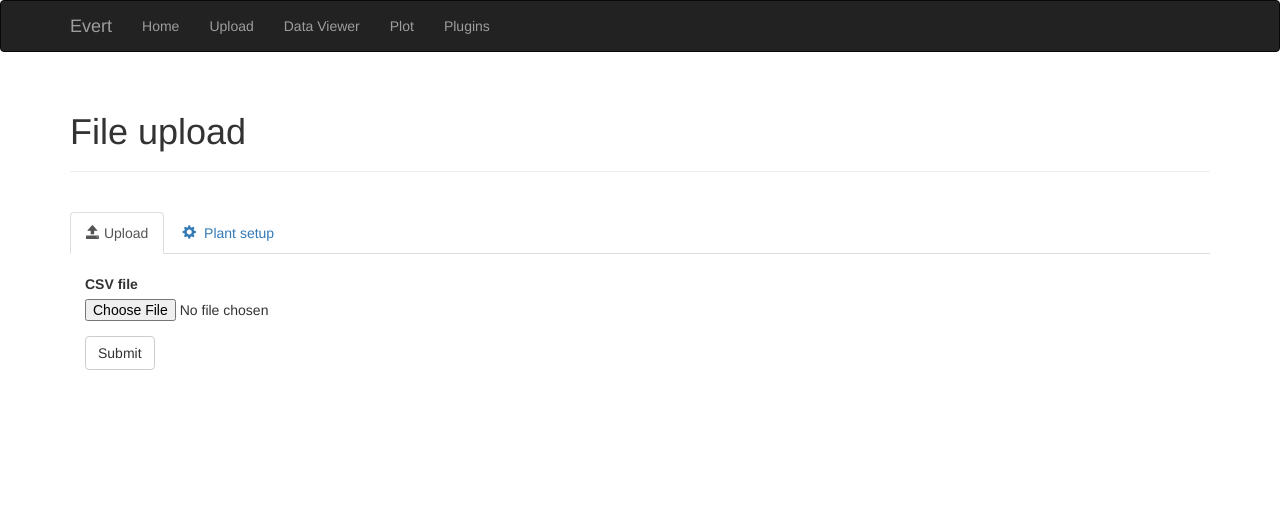
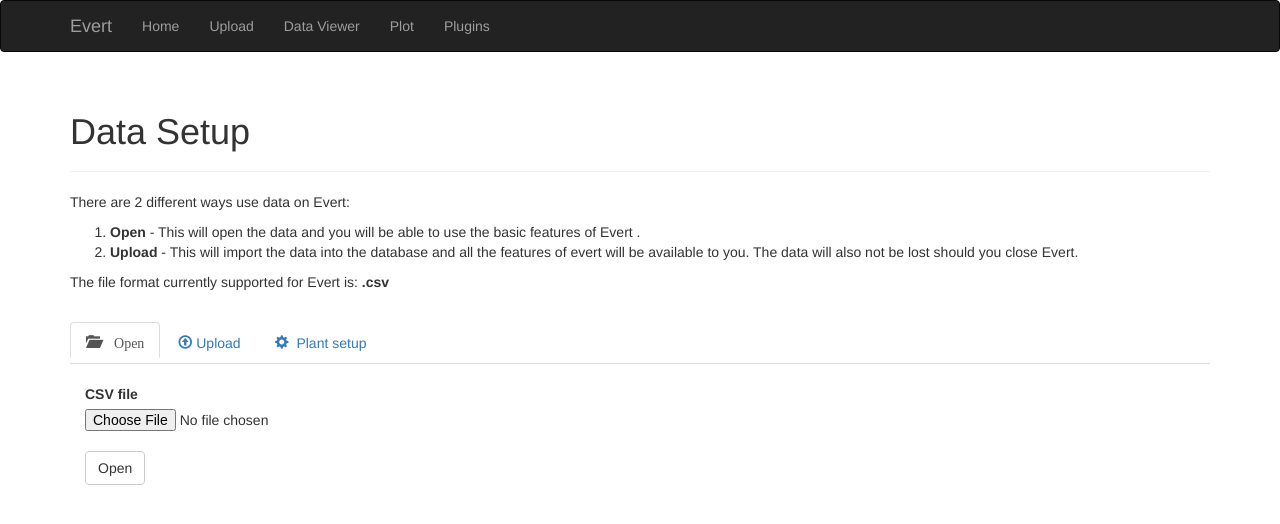
Before and after one commit to evert-platform/evertbase, a Flask app: template app/templates/uploads.html in a window 1280 px wide. Shown: the top 524 px of the page. Run offline with Flask 2, Linux system fonts and the light colour scheme; the template is opened without the code that fills it: values that come from a table or form of the project are taken from there, others are empty; parts of the project's set-up code (start-up, migrations or seed data) failed here and were passed over; some libraries are stand-ins or nearby versions.

Commit message:
basic setup of file handling forms plant setup to be expanded

```diff
--- a/app/templates/uploads.html
+++ b/app/templates/uploads.html
@@ -4,30 +4,64 @@
     <script src="{{ url_for('static', filename='javascript/uploads.js') }}"></script>
 {% endblock %}
 
-{% block title %}Uploads{% endblock %}
+{% block title %}Data Setup{% endblock %}
 {% block page_content %}
     <div class="page-header">
-        <h1>File upload</h1>
+        <h1>Data Setup</h1>
     </div>
+
+    <p>
+    There are 2 different ways use data on Evert:
+        <ol>
+            <li>
+                <strong>Open</strong> - This will open the data and you will be able to use the basic features of Evert
+                .
+            </li>
+            <li>
+                <strong>Upload</strong> - This will import the data into the database and all the features of evert
+                will be
+                available to you. The data will also not be lost should you close Evert.
+            </li>
+        </ol>
+
+        The file format currently supported for Evert is: <strong>.csv</strong>
+    </p>
+
     <br>
 
      <ul class="nav nav-tabs">
-        <li id="upload" class="active"><a  href="#"><span class="glyphicon glyphicon-open"></span>&nbsp;Upload</a> </li>
+         <li id="open" class="active"><a href="#"><span class="glyphicon glyphicon-folder-open">&nbsp;Open</span></a></li>
+        <li id="upload"><a  href="#"><span class="glyphicon glyphicon-upload"></span>&nbsp;Upload</a> </li>
         <li id="setup"><a href="#" ><span class="glyphicon glyphicon-cog"></span>&nbsp; Plant setup</a></li>
     </ul>
     <br>
 
-    <div id="upload_file" class="container col-sm-6 col-md-6 col-lg-6">
-        {{ wtf.quick_form(form) }}
+        <form class='form form-horizontal' enctype="multipart/form-data" action="" method="post" role="form">
+            <fieldset class="container col-sm-6 col-md-6 col-lg-6" id="open_file">
+                <div class="form-inline">
+                    {{ form.hidden_tag() }}
+                    {{ form.file.label(class='form-file-label') }} {{ form.file(class='form-file') }}
+                    <br>
+                </div>
+                <input type="submit" class="btn btn-default" value="Open">
+            </fieldset>
+
+            <fieldset class="container col-sm-6 col-md-6 col-lg-6" id="upload_file" hidden="hidden">
+                <div class="form-inline">
+                    {{ form.hidden_tag() }}
+                    {{ form.file.label(class='form-file-label') }} {{ form.file(class='form-file') }}
+                    <br>
+                </div>
+                <input type="submit" class="btn btn-default" value="Upload">
+            </fieldset>
+
+            <fieldset class="container col-sm-6 col-md-6 col-lg-6" id="plantsetup" hidden="hidden">
+                <div>
+                    {{ form2.hidden_tag() }}
+                    {{ form2.plant_name.label(class='form-text-label') }} {{ form2.plant_name(class='form-input') }}
+                </div>
+            </fieldset>
+
+        </form>
     </div>
-
-    <div id="plantsetup" class="container col-sm-6 col-md-6 col-lg-6" hidden="hidden">
-        {{ wtf.quick_form(form2) }}
-
-
-    </div>
-
-
-
-
 {% endblock %}
```
